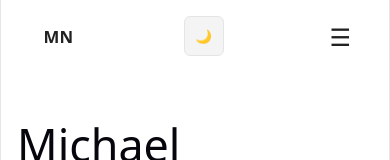
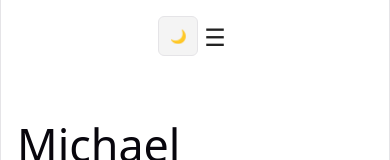
Before and after one commit to Michael-Nyawade/Michael-Nyawade.github.io, a React (Vite) app: page / in a window 390 px wide. Shown: the top 160 px of the page. Built offline with nearby package versions, Linux system fonts and the light colour scheme.

Commit message:
Adjusted mobile layout with left hamburger and right theme toggle

```diff
--- a/src/styles/navbar.css
+++ b/src/styles/navbar.css
@@ -182,4 +182,33 @@
   .mobile-toggle {
     display: block;
   }
+
+  /* Mobile layout */
+  .navbar {
+    justify-content: space-between;
+  }
+
+  /* Hide logo on mobile */
+  .navbar-logo {
+    display: none;
+  }
+
+  /* Move toggle to left */
+  .mobile-toggle {
+    display: block;
+    order: 0;
+    margin-right: auto;
+  }
+
+  /* Pushing nav-right items to the right */
+  .nav-right {
+    margin-left: auto;
+    gap: 1rem;
+  }
+
+  /* Ensuring theme toggle stays visible and aligned */
+  .nav-right {
+    display: flex;
+    align-items: center;
+  }
 }
```
